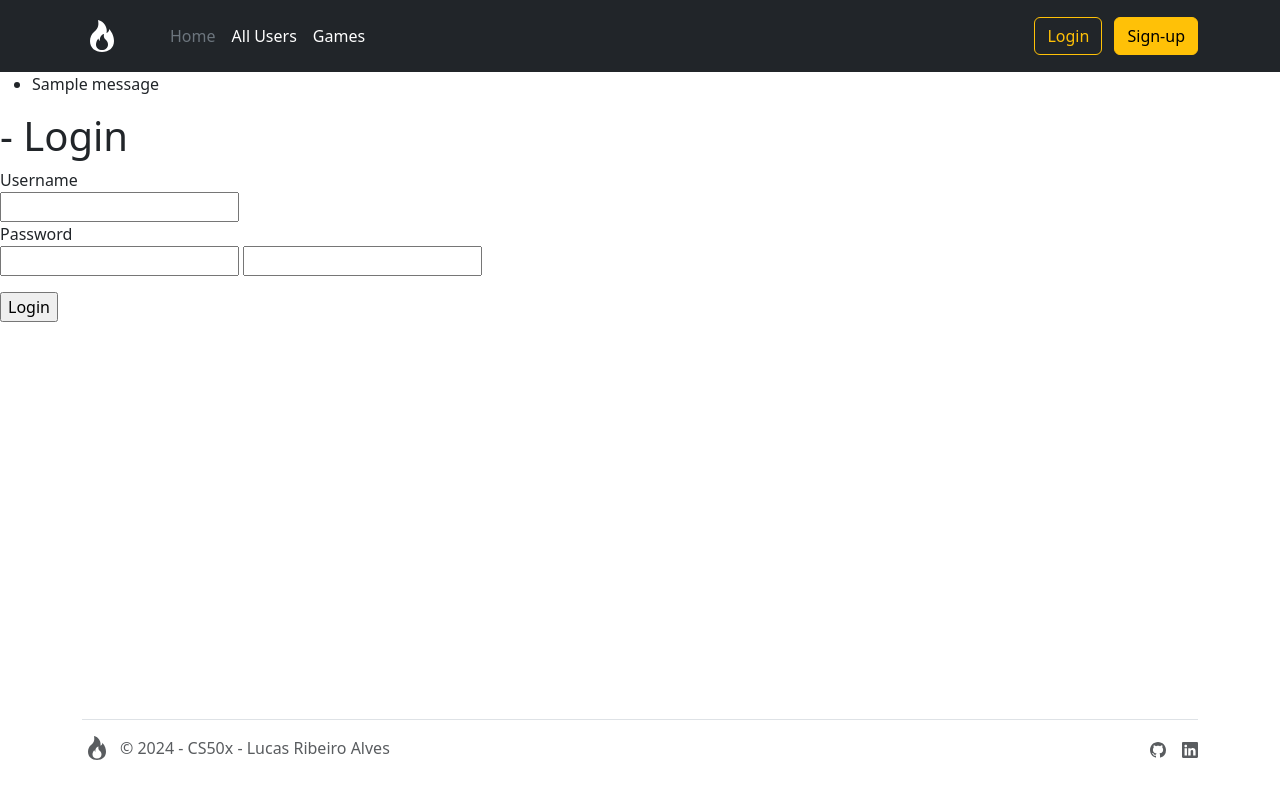
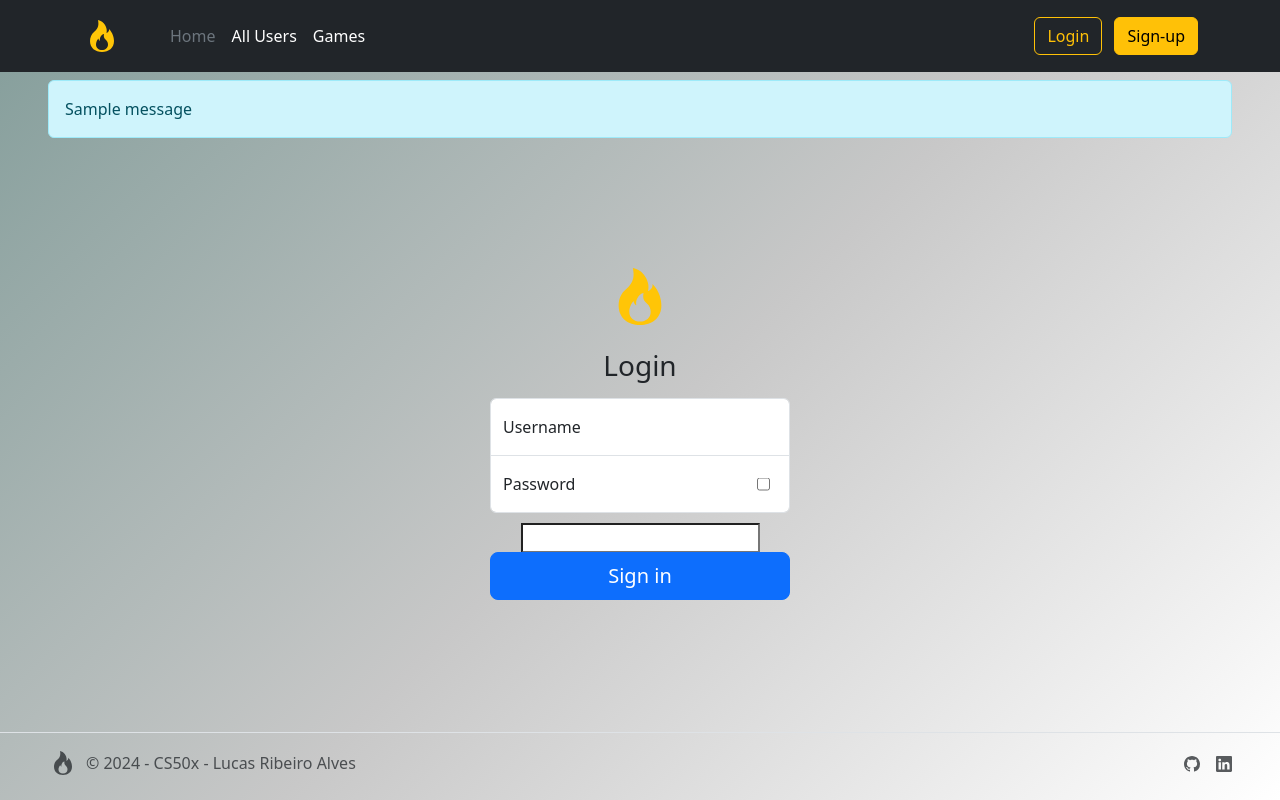
Before and after one commit to lribeiroalves/final_project, a Python web app: template PyTradeGames/blueprints/webui/templates/auth/login.html in a window 1280 px wide. Run offline with Jinja, Linux system fonts and the light colour scheme; the template is opened without the code that fills it, so the values that code supplies are empty, except form fields; one stand-in notice (Sample message) is shown; form fields are guessed from the names that the template uses.

Commit message:
improving login and register view

```diff
--- a/PyTradeGames/app.py
+++ b/PyTradeGames/app.py
@@ -8,7 +8,8 @@
 
 def create_app():
     template_dir = os.path.abspath('PyTradeGames/blueprints/webui/templates')
-    app = Flask(__name__, template_folder=template_dir)
+    static_dir = os.path.abspath('PyTradeGames/blueprints/webui/static')
+    app = Flask(__name__, template_folder=template_dir, static_folder=static_dir)
     configuration.init_app(app)
 
     return app
--- /dev/null
+++ b/PyTradeGames/blueprints/webui/static/css/center-form.css
@@ -0,0 +1,46 @@
+.center-form {
+    min-height: 70vh;
+    display: flex;
+    align-items: center;
+    width: 100%;
+    max-width: 330px;
+    padding: 15px;
+    margin: auto;
+}
+
+.center-form .form-floating:focus-within {
+    z-index: 2;
+}
+
+.center-form input[type="text"] {
+    margin-bottom: -1px;
+    border-bottom-right-radius: 0;
+    border-bottom-left-radius: 0;
+}
+
+.center-form input[type="password"] {
+    margin-bottom: 10px;
+    border-top-left-radius: 0;
+    border-top-right-radius: 0;
+}
+
+.form-border > input {
+    border-radius: 0.375rem !important;
+}
+
+.form-border > input[type="password"] {
+    margin: 0;
+}
+
+input[type="text"].pw-field {
+    border-radius: 0 0 0.375rem 0.375rem !important;
+    margin-bottom: 10px;
+}
+
+.pw-icon {
+    position: absolute;
+    top: 50%;
+    right: 20px;
+    transform: translateY(-50%);
+    cursor: pointer;
+}
--- /dev/null
+++ b/PyTradeGames/blueprints/webui/static/css/footer.css
@@ -0,0 +1,6 @@
+.footer {
+    position: absolute;
+    bottom: 0;
+    width: 100%;
+    height: 60px; /* Set the fixed height of the footer */
+}
--- /dev/null
+++ b/PyTradeGames/blueprints/webui/static/css/layout.css
@@ -0,0 +1,14 @@
+html, body {
+
+    min-height: 100%;
+}
+
+html {
+    position: relative;
+}
+
+body {
+    margin-bottom: 60px; /* Margin bottom by the footer height */
+    background: rgb(131,157,154);
+background: linear-gradient(135deg, rgba(131,157,154,1) 0%, rgba(200,200,200,1) 52%, rgba(255,255,255,1) 100%);
+}
--- a/PyTradeGames/blueprints/webui/templates/auth/login.html
+++ b/PyTradeGames/blueprints/webui/templates/auth/login.html
@@ -1,46 +1,70 @@
-{%  extends "base.html" %}
+{%  extends "layout.html" %}
 
 {% block title %}Login{% endblock %}
 
-{% block content %}
-    {% with messages = get_flashed_messages() %}
-        {% if messages %}
-            <ul class=flashes>
+{% block link_css %}
+<link rel="stylesheet" href="{{url_for('static', filename='css/center-form.css')}}">
+{% endblock %}
+
+{% block main %}
+    <main>
+        {% with messages = get_flashed_messages() %}
+            {% if messages %}
                 {% for message in messages %}
-                    <li>{{ message }}</li>
+                    <div class="alert alert-info mx-5 mt-2">{{ message }}</div>
                 {% endfor %}
-            </ul>
+            {% endif %}
+        {% endwith %}
+        {% if form.username.errors %}
+            {% for error in form.username.errors %}
+                <div class="alert alert-info mx-5 mt-2">{{ error }}</div>
+            {% endfor %}
         {% endif %}
-    {% endwith %}
+        {% if form.password.errors %}
+            {% for error in form.password.errors %}
+                <div class="alert alert-info mx-5 mt-2">{{ error }}</div>
+            {% endfor %}
+        {% endif %}
 
-    <h1><a href="{{url_for('webui.index')}}">{{config['TITLE']}}</a> - Login</h1>
+        <div class="center-form text-center">
+            <form class="w-100" action="{{url_for('webui.login')}}" method="post">
+                {{ form.csrf_token }}
+                <svg xmlns="http://www.w3.org/2000/svg" width="72" height="57" fill="currentColor" class="bi bi-fire mb-4" viewBox="0 0 16 16" style="color: rgb(255, 197, 7);">
+                    <path d="M8 16c3.314 0 6-2 6-5.5 0-1.5-.5-4-2.5-6 .25 1.5-1.25 2-1.25 2C11 4 9 .5 6 0c.357 2 .5 4-2 6-1.25 1-2 2.729-2 4.5C2 14 4.686 16 8 16m0-1c-1.657 0-3-1-3-2.75 0-.75.25-2 1.25-3C6.125 10 7 10.5 7 10.5c-.375-1.25.5-3.25 2-3.5-.179 1-.25 2 1 3 .625.5 1 1.364 1 2.25C11 14 9.657 15 8 15"/>
+                </svg>
+                <h1 class="h3 mb-3 fw-normal">Login</h1>
+                <div class="form-floating">
+                    {{ form.username(class="form-control", placeholder="Username") }}
+                    {{ form.username.label }}
+                </div>
+                <div class="form-floating">
+                    {{ form.password(class="form-control pw-field", placeholder="Password") }}
+                    {{ form.password.label }}
+                    <input class="pw-icon" type="checkbox" name="pw-toggle" id="pw-toggle">
+                </div>
+                {{ form.next(value=next) }}
+                <button class="w-100 btn btn-lg btn-primary" type="submit">Sign in</button>
+            </form>
+        </div>
+    </main>
 
-    <form action="{{url_for('webui.login')}}" method="post">
-        {{ form.csrf_token }}
-        <p>
-            {{ form.username.label }} <br>
-            {{ form.username(size=20) }} <br>
-            {{ form.password.label }} <br>
-            {{ form.password(size=20) }}
-            {{ form.next(value=next) }}
-        </p>
-        <input type="submit" value="Login">
-    </form>
+    <script type="text/javascript">
+        // Gather DOM Referencies
+        var password = document.querySelector('#{{form.password.id}}');
+        var toggle = document.querySelector('#pw-toggle');
 
-    {% if form.username.errors %}
-        <ul class="errors">
-        {% for error in form.username.errors %}
-            <li>{{ error }}</li>
-        {% endfor %}
-        </ul>
-    {% endif %}
+        // Capture event
+        toggle.addEventListener('click', handleToggle, false);
 
-    {% if form.password.errors %}
-        <ul class="errors">
-        {% for error in form.password.errors %}
-            <li>{{ error }}</li>
-        {% endfor %}
-        </ul>
-    {% endif %}
+        // Handling event
+        function handleToggle(event) {
+            if (this.checked) {
+                password.type = 'text';
+            } else {
+                password.type = 'password';
+            }
+        }
+
+    </script>
 
 {% endblock %}
--- a/PyTradeGames/blueprints/webui/templates/base.html
+++ b/PyTradeGames/blueprints/webui/templates/base.html
@@ -15,10 +15,10 @@
         <div class="container">
             <div class="d-flex flex-wrap align-items-center justify-content-center justify-content-lg-start">
                 <a href="/" class="d-flex align-items-center mb-2 mb-lg-0 text-white text-decoration-none">
-                    <svg xmlns="http://www.w3.org/2000/svg" width="40" height="32" fill="currentColor" class="bi bi-fire" viewBox="0 0 16 16">
+                    <svg xmlns="http://www.w3.org/2000/svg" width="40" height="32" fill="currentColor" class="bi bi-fire" viewBox="0 0 16 16" style="color: rgb(255, 197, 7);">
                         <path d="M8 16c3.314 0 6-2 6-5.5 0-1.5-.5-4-2.5-6 .25 1.5-1.25 2-1.25 2C11 4 9 .5 6 0c.357 2 .5 4-2 6-1.25 1-2 2.729-2 4.5C2 14 4.686 16 8 16m0-1c-1.657 0-3-1-3-2.75 0-.75.25-2 1.25-3C6.125 10 7 10.5 7 10.5c-.375-1.25.5-3.25 2-3.5-.179 1-.25 2 1 3 .625.5 1 1.364 1 2.25C11 14 9.657 15 8 15"/>
                     </svg>
-                    {{config['TITLE']}}
+                    <span style="color: rgb(255, 197, 7);">{{config['TITLE']}}</span>
                 </a>
 
                 <ul class="nav col-12 col-lg-auto me-lg-auto mb-2 justify-content-center mb-md-0" style="padding-left: 40px;">
@@ -42,15 +42,15 @@
         </div>
     </header>
 
-    <main role="main" class="flex-shrink-0" style="background-color: rgb(255, 193, 7);">
-        <div class=".container-xl" style="background-color: white;">
+    <main class="container-fluid py-3" style="background-color: #7BB2D9;">
+        <div class="container rounded py-3" style="background-color:#fff;">
             {% block content %}
             {% endblock %}
         </div>
     </main>
 
-    <div class="footer container fixed-bottom">
-        <footer class="d-flex flex-wrap justify-content-between align-items-center py-3 my-4 border-top">
+    <div class="px-3 text-center">
+        <footer class="d-flex flex-wrap justify-content-between align-items-center py-3 my-2 border-top">
           <div class="col-md-4 d-flex align-items-center">
             <a href="/" class="mb-3 me-2 mb-md-0 text-body-secondary text-decoration-none lh-1">
                 <svg xmlns="http://www.w3.org/2000/svg" width="30" height="24" fill="currentColor" class="bi bi-fire" viewBox="0 0 16 16">
--- a/PyTradeGames/blueprints/webui/templates/homepage/index.html
+++ b/PyTradeGames/blueprints/webui/templates/homepage/index.html
@@ -1,4 +1,4 @@
-{%  extends "base.html" %}
+{%  extends "layout.html" %}
 
 {% block title %}Home{% endblock %}
 
@@ -26,4 +26,5 @@
             <input type="submit" value="Register" formaction="{{url_for('webui.register')}}">
         </form>
     {% endif %}
+
 {% endblock %}
--- /dev/null
+++ b/PyTradeGames/blueprints/webui/templates/layout.html
@@ -0,0 +1,77 @@
+<!DOCTYPE html>
+<html lang="en">
+    <head>
+        <meta charset="UTF-8">
+        <meta name="viewport" content="width=device-width, initial-scale=1.0">
+        <title>{% block title %}{% endblock %} - {{config['TITLE']}}</title>
+        <!-- Bootstrap core CSS -->
+        <link href="https://cdn.jsdelivr.net/npm/bootstrap@5.3.3/dist/css/bootstrap.min.css" rel="stylesheet" integrity="sha384-QWTKZyjpPEjISv5WaRU9OFeRpok6YctnYmDr5pNlyT2bRjXh0JMhjY6hW+ALEwIH" crossorigin="anonymous">
+        <!-- CSS files -->
+        <link rel="stylesheet" href="{{url_for('static', filename='css/layout.css')}}">
+        <link rel="stylesheet" href="{{url_for('static', filename='css/footer.css')}}">
+        <!-- <link rel="stylesheet" href="../static/css/layout.css">
+        <link rel="stylesheet" href="../static/css/footer.css">
+        <link rel="stylesheet" href="../static/css/signin.css"> -->
+        {% block link_css %}{% endblock %}
+    </head>
+    <body class="d-flex flex-column h-100">
+        <header>
+            <nav class="p-3 text-bg-dark">
+                <div class="container">
+                    <div class="d-flex flex-wrap align-items-center justify-content-center justify-content-lg-start">
+                        <a href="/" class="d-flex align-items-center mb-2 mb-lg-0 text-white text-decoration-none">
+                            <svg xmlns="http://www.w3.org/2000/svg" width="40" height="32" fill="currentColor" class="bi bi-fire" viewBox="0 0 16 16" style="color: rgb(255, 197, 7);">
+                                <path d="M8 16c3.314 0 6-2 6-5.5 0-1.5-.5-4-2.5-6 .25 1.5-1.25 2-1.25 2C11 4 9 .5 6 0c.357 2 .5 4-2 6-1.25 1-2 2.729-2 4.5C2 14 4.686 16 8 16m0-1c-1.657 0-3-1-3-2.75 0-.75.25-2 1.25-3C6.125 10 7 10.5 7 10.5c-.375-1.25.5-3.25 2-3.5-.179 1-.25 2 1 3 .625.5 1 1.364 1 2.25C11 14 9.657 15 8 15"/>
+                            </svg>
+                            <span style="color: rgb(255, 197, 7);">{{config['TITLE']}}</span>
+                        </a>
+
+                        <ul class="nav col-12 col-lg-auto me-lg-auto mb-2 justify-content-center mb-md-0" style="padding-left: 40px;">
+                            <li><a href="{{url_for('webui.index')}}" class="nav-link px-2 text-secondary">Home</a></li> <!-- Tela inicial -->
+                            <li><a href="#" class="nav-link px-2 text-white">All Users</a></li> <!-- Tela para exibir os outros usuários e seus jogos e iniciar intenções de troca -->
+                            <li><a href="#" class="nav-link px-2 text-white">Games</a></li> <!-- Tela para cadastrar novos jogos para o próprio usuário -->
+                        </ul>
+
+                        {% if not current_user.is_authenticated %}
+                            <div class="text-end">
+                                <a href="{{url_for('webui.login')}}"><button type="button" class="btn btn-outline-warning me-2">Login</button></a>
+                                <a href="{{url_for('webui.register')}}"><button type="button" class="btn btn-warning">Sign-up</button></a>
+                            </div>
+                        {% else %}
+                            <div class="text-end">
+                                <a href="#"><button type="button" class="btn btn-outline-warning">{{current_user.username}}</button></a>
+                                <a href="{{url_for('webui.logout')}}"><button type="button" class="btn btn-warning me-2">Logout</button></a>
+                            </div>
+                        {% endif %}
+                    </div>
+                </div>
+            </nav>
+        </header>
+
+        {% block main %}
+
+        {% endblock %}
+
+        <footer class="footer px-5 d-flex flex-wrap justify-content-between align-items-center py-3 my-2 border-top">
+          <div class="col-md-4 d-flex align-items-center">
+            <a href="/" class="mb-3 me-2 mb-md-0 text-body-secondary text-decoration-none lh-1">
+                <svg xmlns="http://www.w3.org/2000/svg" width="30" height="24" fill="currentColor" class="bi bi-fire" viewBox="0 0 16 16">
+                    <path d="M8 16c3.314 0 6-2 6-5.5 0-1.5-.5-4-2.5-6 .25 1.5-1.25 2-1.25 2C11 4 9 .5 6 0c.357 2 .5 4-2 6-1.25 1-2 2.729-2 4.5C2 14 4.686 16 8 16m0-1c-1.657 0-3-1-3-2.75 0-.75.25-2 1.25-3C6.125 10 7 10.5 7 10.5c-.375-1.25.5-3.25 2-3.5-.179 1-.25 2 1 3 .625.5 1 1.364 1 2.25C11 14 9.657 15 8 15"/>
+                </svg>
+            </a>
+            <span class="mb-3 mb-md-0 text-body-secondary">© 2024 - CS50x - Lucas Ribeiro Alves</span>
+          </div>
+
+          <ul class="nav col-md-4 justify-content-end list-unstyled d-flex">
+            <li class="ms-3"><a class="text-body-secondary" target="_blank" href="https://github.com/lribeiroalves"><svg xmlns="http://www.w3.org/2000/svg" width="16" height="16" fill="currentColor" class="bi bi-github" viewBox="0 0 16 16">
+                <path d="M8 0C3.58 0 0 3.58 0 8c0 3.54 2.29 6.53 5.47 7.59.4.07.55-.17.55-.38 0-.19-.01-.82-.01-1.49-2.01.37-2.53-.49-2.69-.94-.09-.23-.48-.94-.82-1.13-.28-.15-.68-.52-.01-.53.63-.01 1.08.58 1.23.82.72 1.21 1.87.87 2.33.66.07-.52.28-.87.51-1.07-1.78-.2-3.64-.89-3.64-3.95 0-.87.31-1.59.82-2.15-.08-.2-.36-1.02.08-2.12 0 0 .67-.21 2.2.82.64-.18 1.32-.27 2-.27s1.36.09 2 .27c1.53-1.04 2.2-.82 2.2-.82.44 1.1.16 1.92.08 2.12.51.56.82 1.27.82 2.15 0 3.07-1.87 3.75-3.65 3.95.29.25.54.73.54 1.48 0 1.07-.01 1.93-.01 2.2 0 .21.15.46.55.38A8.01 8.01 0 0 0 16 8c0-4.42-3.58-8-8-8"/>
+              </svg><use xlink:href="#GitHub"></use></svg></a></li>
+            <li class="ms-3"><a class="text-body-secondary" target="_blank" href="https://www.linkedin.com/in/lucas-ribeiro-alves-861884133/"><svg xmlns="http://www.w3.org/2000/svg" width="16" height="16" fill="currentColor" class="bi bi-linkedin" viewBox="0 0 16 16">
+                <path d="M0 1.146C0 .513.526 0 1.175 0h13.65C15.474 0 16 .513 16 1.146v13.708c0 .633-.526 1.146-1.175 1.146H1.175C.526 16 0 15.487 0 14.854zm4.943 12.248V6.169H2.542v7.225zm-1.2-8.212c.837 0 1.358-.554 1.358-1.248-.015-.709-.52-1.248-1.342-1.248S2.4 3.226 2.4 3.934c0 .694.521 1.248 1.327 1.248zm4.908 8.212V9.359c0-.216.016-.432.08-.586.173-.431.568-.878 1.232-.878.869 0 1.216.662 1.216 1.634v3.865h2.401V9.25c0-2.22-1.184-3.252-2.764-3.252-1.274 0-1.845.7-2.165 1.193v.025h-.016l.016-.025V6.169h-2.4c.03.678 0 7.225 0 7.225z"/>
+              </svg><use xlink:href="#LinkedIn"></use></svg></a></li>
+          </ul>
+        </footer>
+
+        <script src="https://cdn.jsdelivr.net/npm/bootstrap@5.3.3/dist/js/bootstrap.bundle.min.js" integrity="sha384-YvpcrYf0tY3lHB60NNkmXc5s9fDVZLESaAA55NDzOxhy9GkcIdslK1eN7N6jIeHz" crossorigin="anonymous"></script>
+    </body>
+</html>
```
Also changed, not shown: PyTradeGames/blueprints/webui/templates/auth/register.html (+63 -3 lines).
